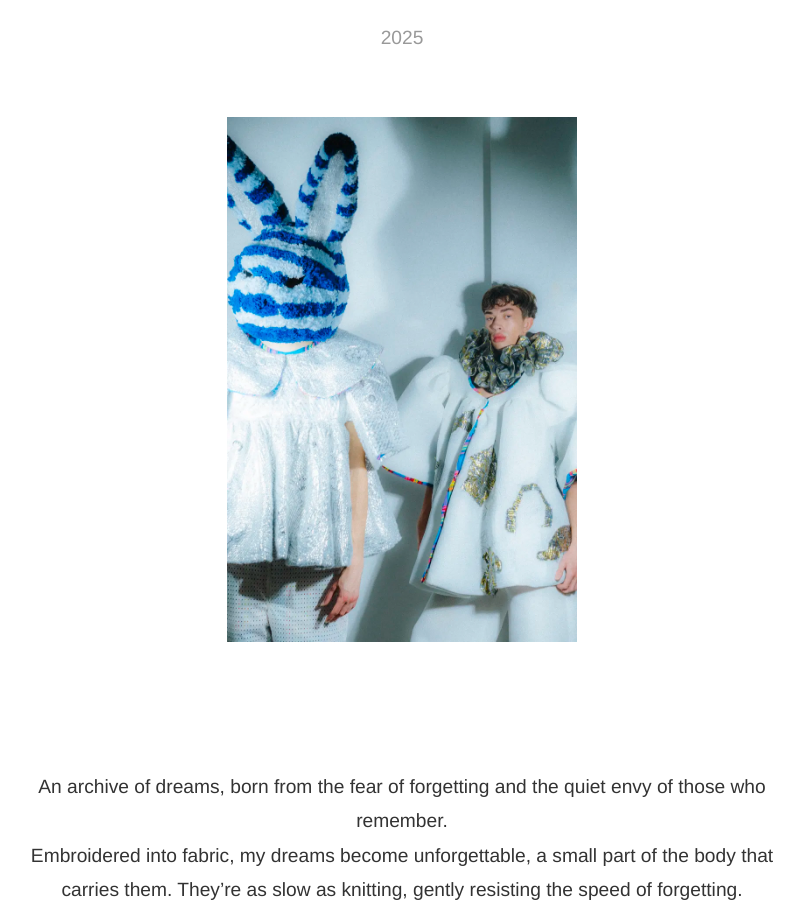
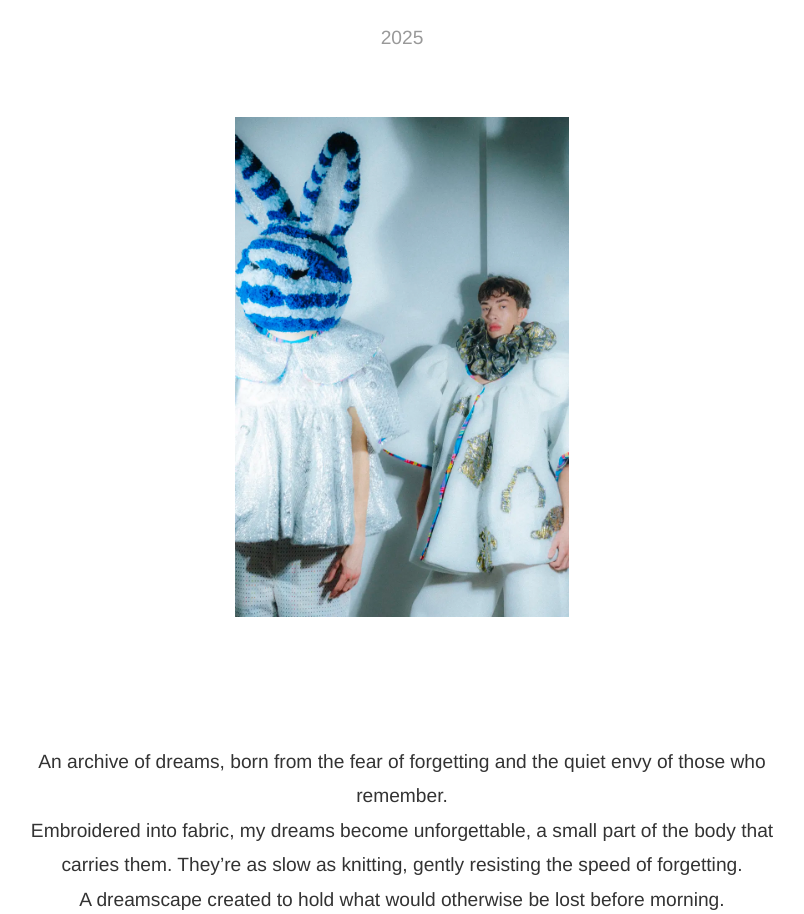
Before and after one commit to brentvervaet/anneliesannys-portfolio, a Vue app: page /lost-before-morning in a window 1280 px wide. Shown: the part 928-1842 px from the top of the page, without its empty margins (238-1042 px from the left). Built offline with nearby package versions, Linux system fonts and the light colour scheme.

Commit message:
fix: update max-height for project head images to improve layout

```diff
--- a/src/components/ProjectDetail.vue
+++ b/src/components/ProjectDetail.vue
@@ -463,7 +463,7 @@ const onModalNavigate = (index: number) => {
 
   .project-head img {
     margin: 3.5rem auto;
-    max-width: 500px;
+    max-height: 750px;
   }
 
   .project-description {
@@ -529,7 +529,7 @@ const onModalNavigate = (index: number) => {
 
   .project-head img {
     margin: 4rem auto;
-    max-width: 350px;
+    max-height: 500px;
   }
 
   .project-description {
```
